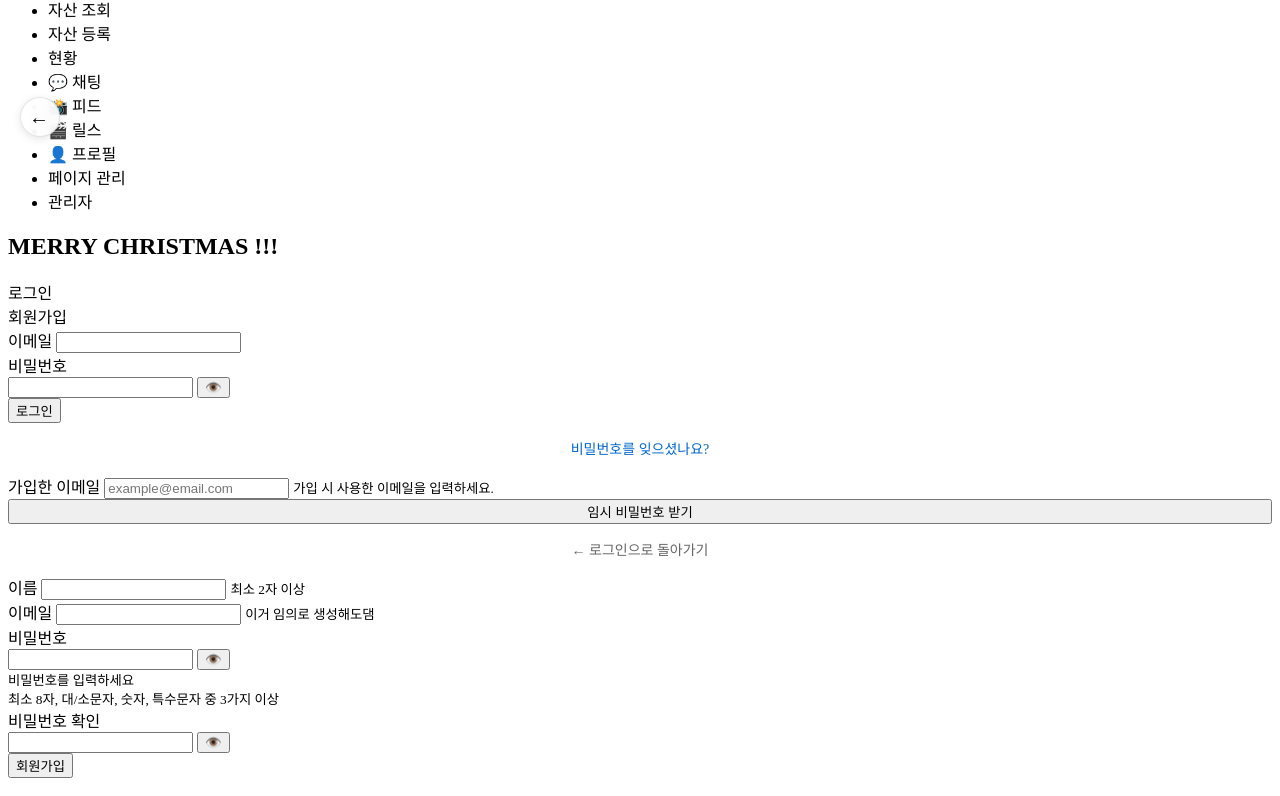
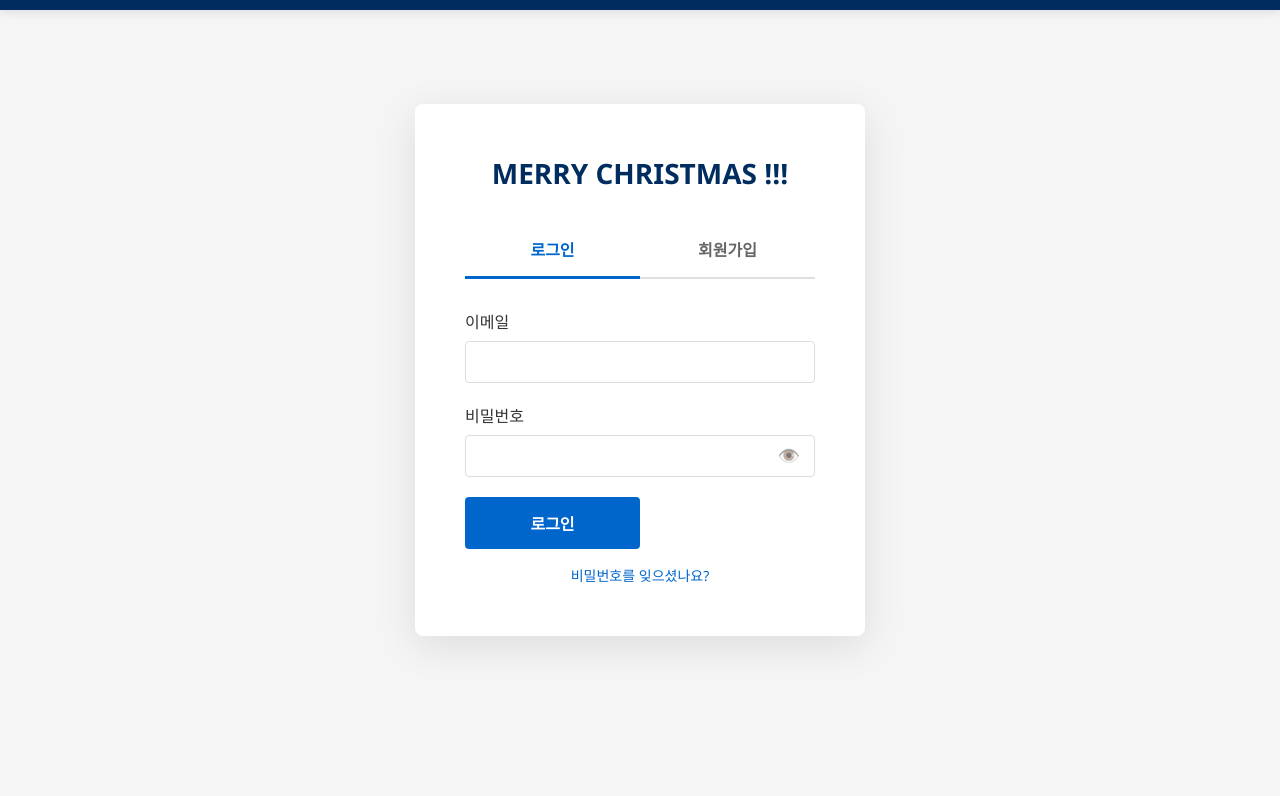
Before and after one commit to kyuho-lee/asset-manager, a plain HTML site: page frontend/index.html in a window 1280 px wide. Shown: the part 63-859 px from the top of the page. After the commit the page ends 800 px from the top, so only its background shows below. Drawn offline with nearby package versions, Linux system fonts and the light colour scheme.

```diff
--- a/frontend/index.html
+++ b/frontend/index.html
@@ -5,8 +5,8 @@
     <meta name="viewport" content="width=device-width, initial-scale=1.0">
     <base href="/">  <!-- ⭐ 추가! -->
     <title>KYUTAGRAM</title>
-    <!-- <link rel="stylesheet" href="css/style.css"> -->
-    <!-- <link rel="stylesheet" href="css/skeleton.css"> -->
+    <link rel="stylesheet" href="css/style.css">
+    <link rel="stylesheet" href="css/skeleton.css">
 
 
 <style>
```
